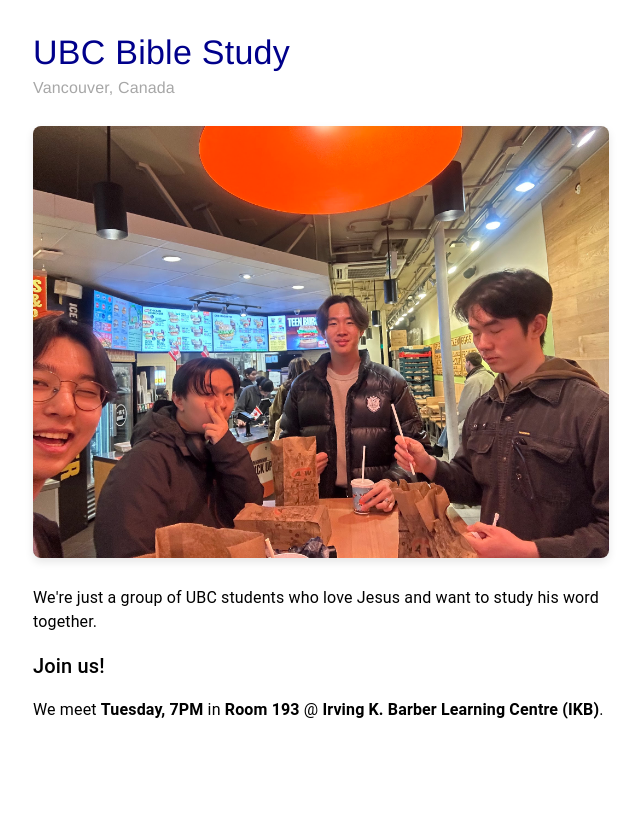
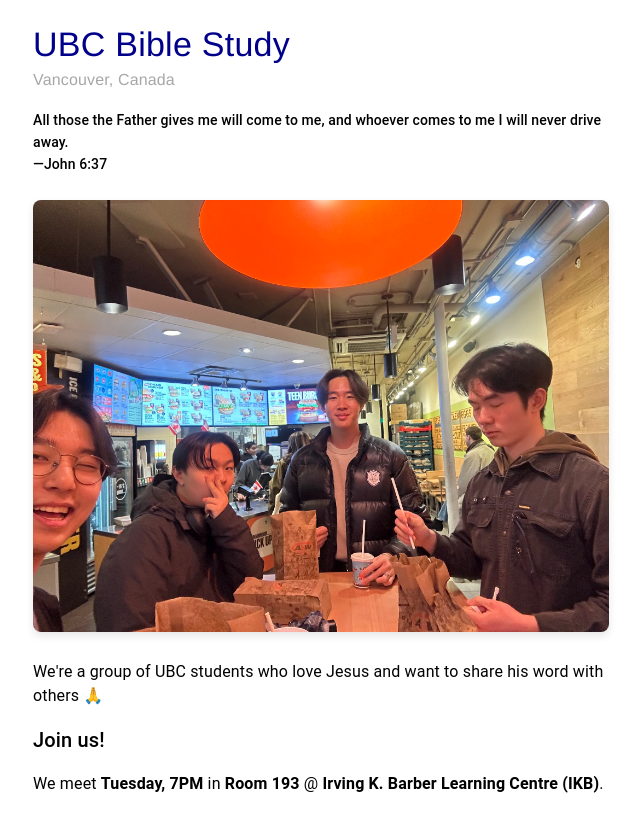
Before and after one commit to jahn18/personal-website, a React (Create React App) app: page /bible-study in a window 1280 px wide. Shown: the whole page, without its empty margins (319-959 px from the left). Built offline with nearby package versions, Linux system fonts and the light colour scheme; a web font is replaced by a local one.

Commit message:
Add results for bible study

```diff
--- a/src/index.tsx
+++ b/src/index.tsx
@@ -8,7 +8,7 @@ import { BrowserRouter } from 'react-router-dom';
 
 ReactDOM.render(
   <React.StrictMode>
-    <BrowserRouter>
+    <BrowserRouter basename={process.env.PUBLIC_URL}>
       <App />
     </BrowserRouter>
   </React.StrictMode>,
--- a/src/views/bible-study/BibleStudyView.tsx
+++ b/src/views/bible-study/BibleStudyView.tsx
@@ -22,7 +22,7 @@ export const BibleStudyView: React.FC<BibleStudyViewProps> = () => {
             >
                 <Grid container spacing={2}>
                     <Grid item xs={12}>
-                        <div style={{minHeight: "1rem"}}></div>
+                        <div style={{minHeight: "0.5rem"}}></div>
                     </Grid>
                     <Grid item xs={12}>
                         <Typography variant="h4" style={{fontFamily: "Helvetica Neue", color: "darkblue"}}>
@@ -30,6 +30,12 @@ export const BibleStudyView: React.FC<BibleStudyViewProps> = () => {
                         </Typography>
                         <Typography variant="subtitle1" style={{fontFamily: "Helvetica Neue", color: "#a7a7a7"}}>
                             Vancouver, Canada
+                        </Typography>
+                    </Grid>
+                    <Grid item xs={12}>
+                        <Typography variant="subtitle2">
+                            {"All those the Father gives me will come to me, and whoever comes to me I will never drive away."} <br/>
+                            {"—John 6:37"}
                         </Typography>
                     </Grid>
                     <Grid item xs={12}>
@@ -47,7 +53,7 @@ export const BibleStudyView: React.FC<BibleStudyViewProps> = () => {
                     </Grid>
                     <Grid item xs={12}>
                         <Typography variant="body1">
-                            {"We're just a group of UBC students who love Jesus and want to study his word together. "}
+                            {"We're a group of UBC students who love Jesus and want to share his word with others 🙏 "}
                         </Typography>
                     </Grid>
                     <Grid item xs={12}>
@@ -60,6 +66,9 @@ export const BibleStudyView: React.FC<BibleStudyViewProps> = () => {
                             We meet <strong>Tuesday, 7PM</strong> in <strong>Room 193</strong> @ <strong>Irving K. Barber Learning Centre (IKB)</strong>.
                         </Typography>
                     </Grid>
+                    <Grid item xs={12}>
+                        <div style={{minHeight: "0.5rem"}}></div>
+                    </Grid>
                 </Grid>
             </div>
         </div>
```
